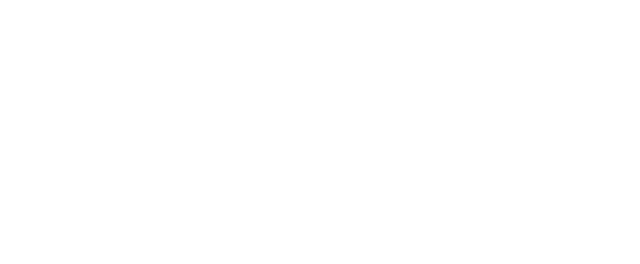
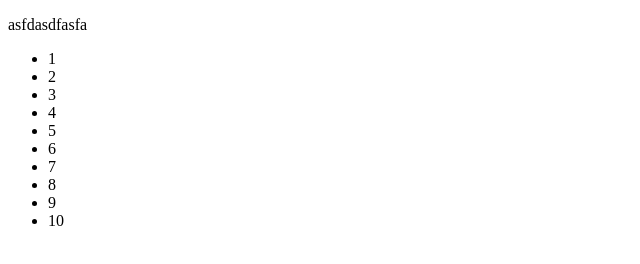
Before and after one commit to gongwenjun/aixianfeng02, a plain HTML site: page index3.html in a window 1280 px wide. Shown: the whole page, without its empty margins (0-640 px from the left). Drawn offline with Linux system fonts and the light colour scheme.

Commit message:
this is my fitst commit

```diff
--- a/index3.html
+++ b/index3.html
@@ -5,6 +5,18 @@
     <title>Title</title>
 </head>
 <body>
-
+    <p>asfdasdfasfa</p>
+    <ul>
+        <li>1</li>
+        <li>2</li>
+        <li>3</li>
+        <li>4</li>
+        <li>5</li>
+        <li>6</li>
+        <li>7</li>
+        <li>8</li>
+        <li>9</li>
+        <li>10</li>
+    </ul>
 </body>
 </html>
```
